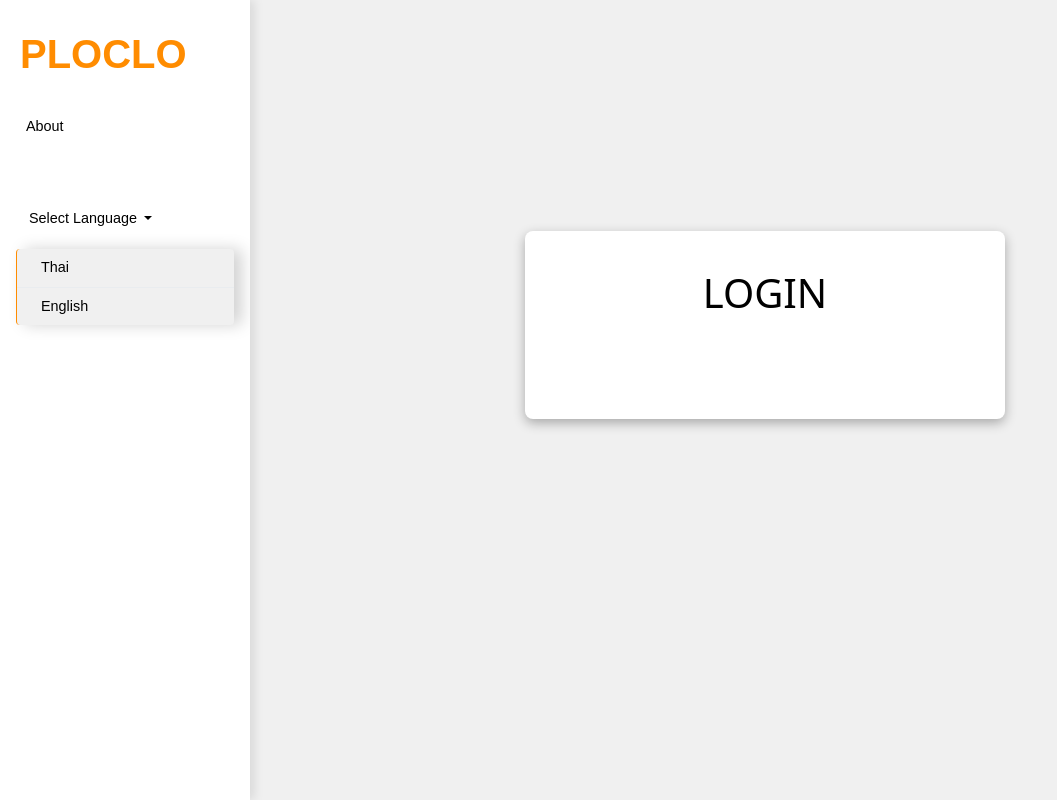
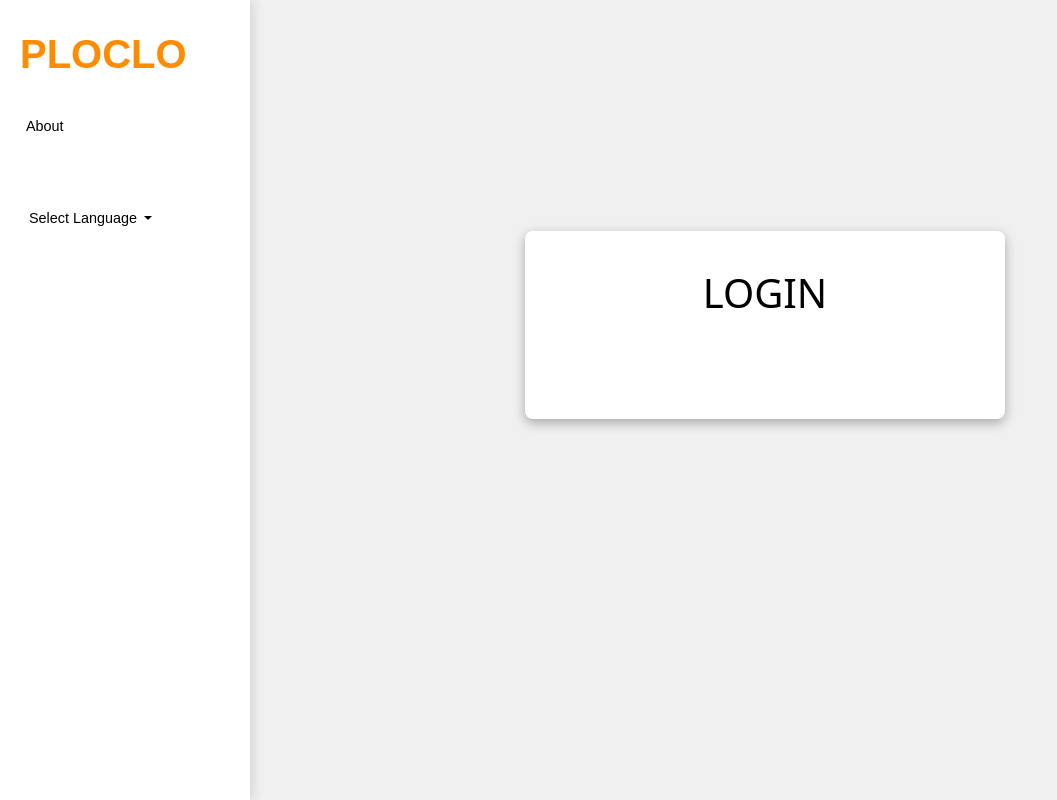
Before and after one commit to tenchq-tp/ploclo-progress-monitor, a React (Vite) app in the folder front-end/: page / in a window 1280 px wide. Shown: the whole page, without its empty margins (0-1057 px from the left). Built offline with nearby package versions, Linux system fonts and the light colour scheme.

Commit message:
แก้ไขEditProgram&Navbar

```diff
--- a/front-end/src/Component/EditProgram.jsx
+++ b/front-end/src/Component/EditProgram.jsx
@@ -1313,7 +1313,7 @@ export default function Program() {
               <label className="form-label">{t("Choose a university")}</label>
               <select
                 className="form-select" // ตัดคลาสเพิ่มเติมออก
-                style={{ width: "320px" }} // ใช้ style inline แทน
+                style={{ width: "100%" }} // ใช้ style inline แทน
                 value={selectedUniversity}
                 onChange={handleUniversityChange}>
                 <option value="all">{t("All Universities")}</option>
@@ -1334,7 +1334,7 @@ export default function Program() {
               </label>
               <select
                 className="form-select" // ตัดคลาสเพิ่มเติมออก
-                style={{ width: "350px" }} // ใช้ style inline แทน
+                style={{ width: "100%" }} // ใช้ style inline แทน
                 value={selectedFaculty}
                 onChange={handleFacultyChange}
                 disabled={!selectedUniversity}>
@@ -1353,7 +1353,7 @@ export default function Program() {
               </label>
               <select
                 className="form-select" // ตัดคลาสเพิ่มเติมออก
-                style={{ width: "380px" }} // ใช้ style inline แทน
+                style={{ width: "100%" }} // ใช้ style inline แทน
                 value={selectedProgramName || "all"}
                 // onChange={(e) => setSelectedProgramName(e.target.value)}
                 onChange={handleProgramChange}
@@ -1381,7 +1381,7 @@ export default function Program() {
               <label className="form-label text-start">{t("Year")}</label>
               <select
                 className="form-select" // ตัดคลาสเพิ่มเติมออก
-                style={{ width: "120px" }} // ใช้ style inline แทน
+                style={{ width: "100%" }} // ใช้ style inline แทน
                 value={selectedYear}
                 // onChange={(e) => setSelectedYear(e.target.value)}
                 onChange={handleYearChange}
--- a/front-end/src/Component/Navbar.jsx
+++ b/front-end/src/Component/Navbar.jsx
@@ -238,18 +238,22 @@ export default function Navbar({ role }) {
           {/* แถบอนิเมชั่น */}
           <div className="animation-bar" style={animationStyle}></div>
         </ul>
-
         <div
           className="language-selector"
           onMouseEnter={() => handleDropdownEnter("language")}
-          onMouseLeave={() => handleDropdownLeave()}>
-          <span className="language-label">{t("Select Language")}</span>
-          <ul
-            className={`language-menu d-grid gap-0 ${activeDropdown === "language" ? "show" : ""}`}>
+          onMouseLeave={() => handleDropdownLeave()}
+        >
+          <span className="language-label">
+            {t("Select Language")}
+          </span>
+
+          {activeDropdown === "language" && (
+            <ul className="language-menu d-grid gap-0">
               <li onClick={() => changeLanguage("th")}>Thai</li>
               <li onClick={() => changeLanguage("en")}>English</li>
-            {/* <li onClick={() => changeLanguage('ch')}>Chinese</li> */}
+              {/* <li onClick={() => changeLanguage("ch")}>Chinese</li> */}
             </ul>
+          )}
         </div>
         {/* เพิ่มปุ่ม Logout ถ้ามี role (ล็อกอินแล้ว) */}
         {role && (
```
Lines whose indentation alone changed are shown as unchanged.
